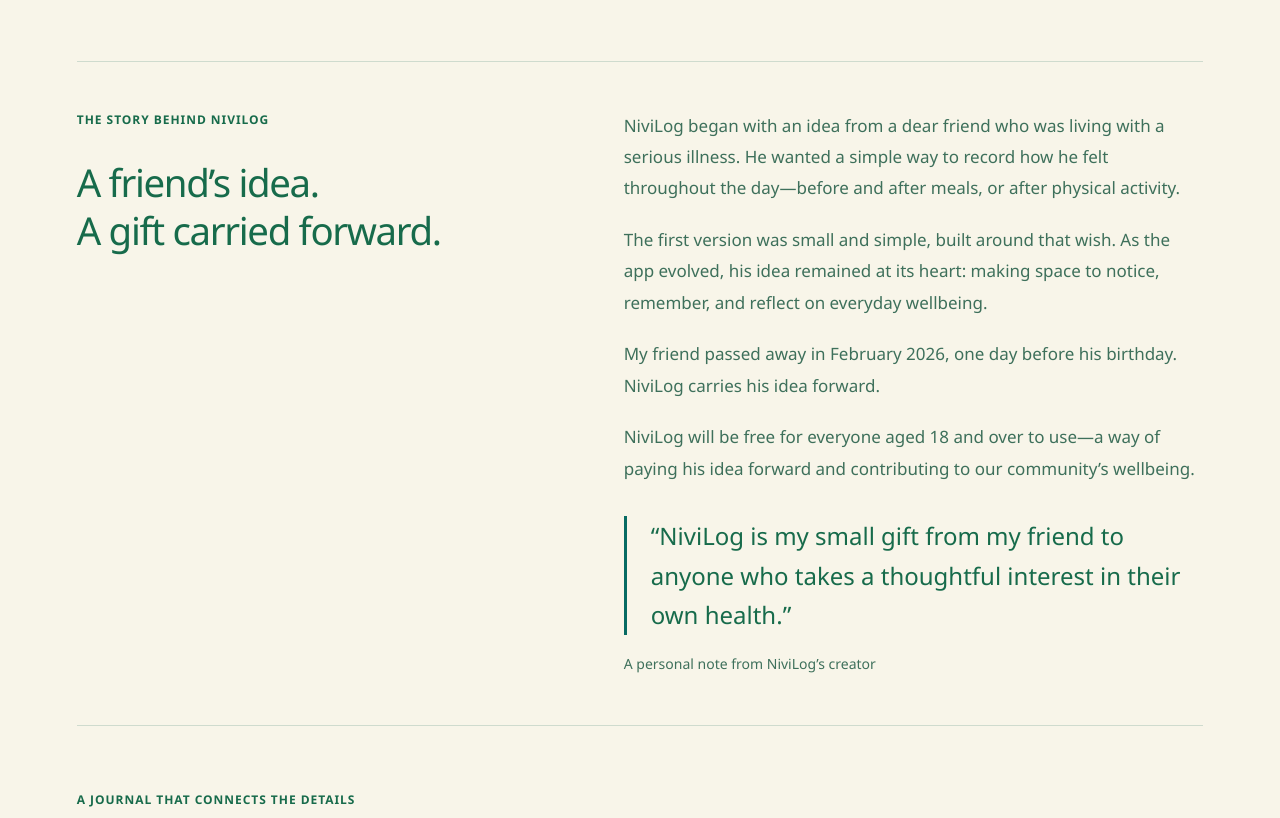
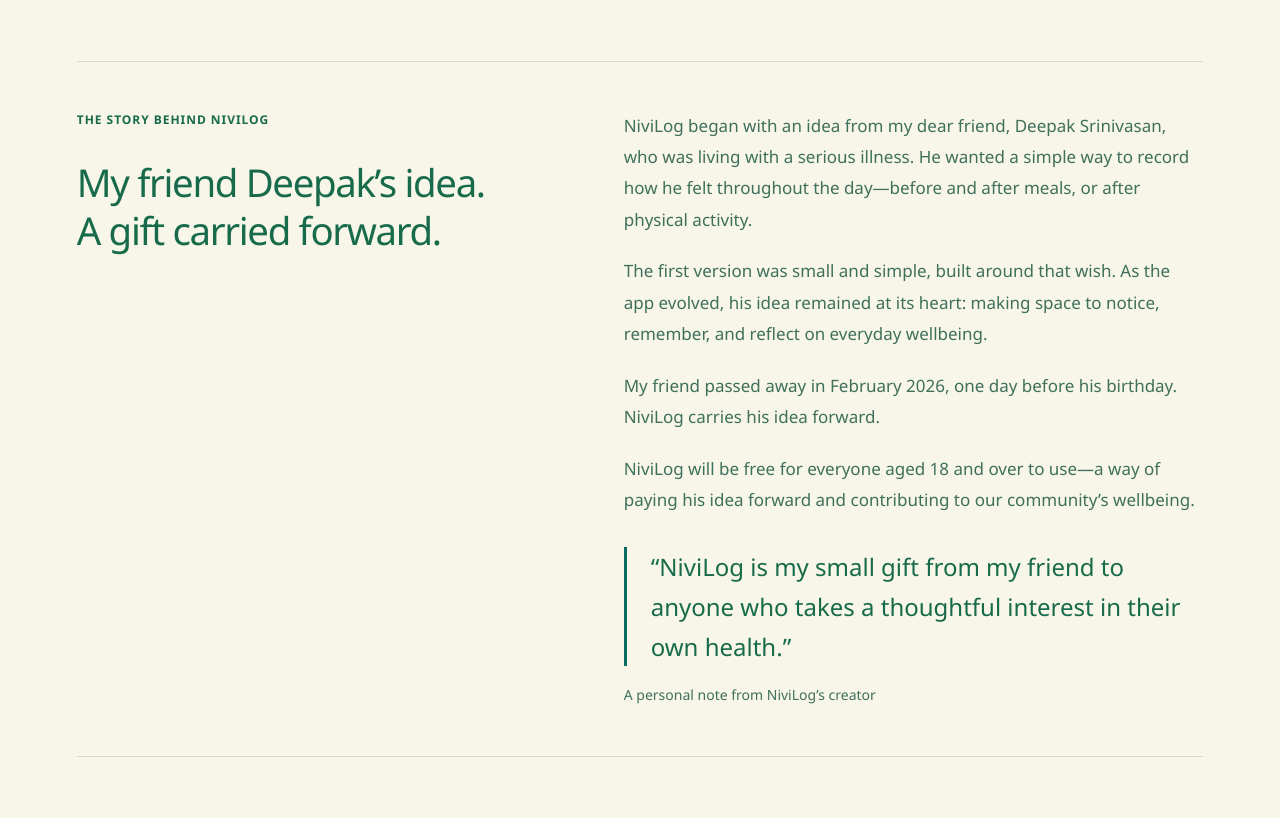
Before and after one commit to Jitendra1965/hoplontec-LandingPage, a plain HTML site: page hoplontec-LandingPage/nivilog.html in a window 1280 px wide. Shown: the part 1269-2087 px from the top of the page. Drawn offline with Linux system fonts and the light colour scheme.

Commit message:
Name Deepak Srinivasan in NiviLog origin story

```diff
--- a/hoplontec-LandingPage/nivilog.html
+++ b/hoplontec-LandingPage/nivilog.html
@@ -40,8 +40,8 @@
         <nav class="nivi-section-nav" aria-label="Explore NiviLog"><a href="#features">Why NiviLog</a><a href="#story">The story behind NiviLog</a><a href="#walkthrough">Inside the app</a><a href="#privacy">Privacy &amp; choice</a><a href="#questions">FAQs</a></nav>
         <section class="nivi-intro product-section" aria-labelledby="why-title"><p class="eyebrow">MAKE ROOM FOR THE EVERYDAY DETAILS</p><h2 id="why-title">Less to remember.<br>More to look back on.</h2><div><p>What was in yesterday’s lunch? How was your energy this week? A personal record gives those everyday details a place to live.</p><p>NiviLog is designed for people who want to build a food journal, keep track of their own check-ins, or explore their records over time. Start with a meal. Add how you feel when you want to. Return to the bigger picture at your own pace.</p></div></section>
         <section id="story" class="product-section nivi-story" aria-labelledby="story-title">
-          <div><p class="eyebrow">THE STORY BEHIND NIVILOG</p><h2 id="story-title">A friend’s idea.<br>A gift carried forward.</h2></div>
-          <div class="nivi-story-copy"><p>NiviLog began with an idea from a dear friend who was living with a serious illness. He wanted a simple way to record how he felt throughout the day—before and after meals, or after physical activity.</p><p>The first version was small and simple, built around that wish. As the app evolved, his idea remained at its heart: making space to notice, remember, and reflect on everyday wellbeing.</p><p>My friend passed away in February 2026, one day before his birthday. NiviLog carries his idea forward.</p><p>NiviLog will be free for everyone aged 18 and over to use—a way of paying his idea forward and contributing to our community’s wellbeing.</p><blockquote>“NiviLog is my small gift from my friend to anyone who takes a thoughtful interest in their own health.”</blockquote><p class="nivi-story-signature">A personal note from NiviLog’s creator</p></div>
+          <div><p class="eyebrow">THE STORY BEHIND NIVILOG</p><h2 id="story-title">My friend Deepak’s idea.<br>A gift carried forward.</h2></div>
+          <div class="nivi-story-copy"><p>NiviLog began with an idea from my dear friend, Deepak Srinivasan, who was living with a serious illness. He wanted a simple way to record how he felt throughout the day—before and after meals, or after physical activity.</p><p>The first version was small and simple, built around that wish. As the app evolved, his idea remained at its heart: making space to notice, remember, and reflect on everyday wellbeing.</p><p>My friend passed away in February 2026, one day before his birthday. NiviLog carries his idea forward.</p><p>NiviLog will be free for everyone aged 18 and over to use—a way of paying his idea forward and contributing to our community’s wellbeing.</p><blockquote>“NiviLog is my small gift from my friend to anyone who takes a thoughtful interest in their own health.”</blockquote><p class="nivi-story-signature">A personal note from NiviLog’s creator</p></div>
         </section>
         <section id="features" class="product-section" aria-labelledby="features-title"><p class="eyebrow">A JOURNAL THAT CONNECTS THE DETAILS</p><h2 id="features-title">Meals, check-ins, and the bigger picture.</h2><p class="product-lead">Designed for adults who want a clearer record of what they eat and how they feel, without losing the details of everyday life.</p>
           <div class="info-grid values-grid"><article class="info-card"><h3>Capture your meals</h3><p>Write a meal description, review the suggested foods and portions, then save. Edit entries, reuse recent meals, and find past records with search and filters.</p></article><article class="info-card"><h3>See your day together</h3><p>Bring meal records and estimated nutrition into a daily view. Look at energy, macronutrients, and the foods that contribute to your totals.</p></article><article class="info-card"><h3>Record how you feel</h3><p>Add optional check-ins for feelings, mood, physical energy, and symptoms. Look back over 7, 30, or 90 days.</p></article><article class="info-card"><h3>Explore your patterns</h3><p>With your permission, explore associations between recorded foods, nutrients, and your check-ins. Missing records stay unknown rather than being filled in.</p></article></div>
```
